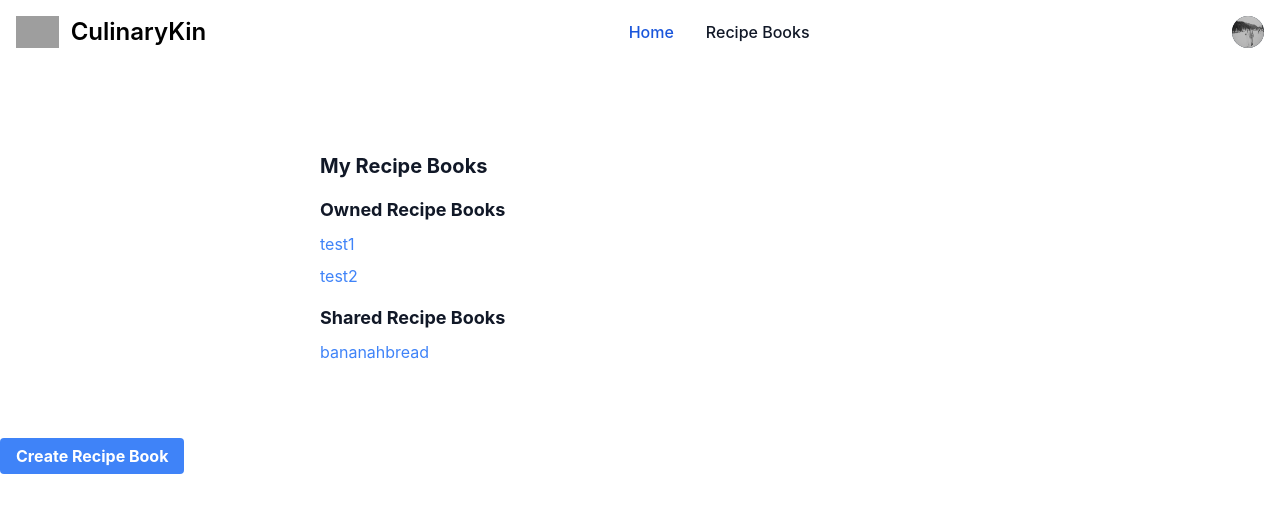
After one commit to jacksonclarke/CulinaryKin, a Django app: page /recipe/my-recipe-books/ in a window 1280 px wide. The commit adds this page. Shown: the top 513 px of the page. Run offline with Django 5.2, Linux system fonts and the light colour scheme; a user stored in the database is signed in; data comes from the database, SQL or seed files in the repository; some libraries are stand-ins or nearby versions; grey boxes are pictures that could not be loaded.

Commit message:
RecipeBooks and Recipes pages

```diff
--- a/core/templates/core/base.html
+++ b/core/templates/core/base.html
@@ -120,9 +120,9 @@
             </li>
             <li>
               <a
-                href="#"
+                href="{% url 'recipe:user_recipe_books' %}"
                 class="block py-2 px-3 text-gray-900 rounded hover:bg-gray-100 md:hover:bg-transparent md:hover:text-blue-700 md:p-0 dark:text-white md:dark:hover:text-blue-500 dark:hover:bg-gray-700 dark:hover:text-white md:dark:hover:bg-transparent dark:border-gray-700"
-                >About</a
+                >Recipe Books</a
               >
             </li>
           </ul>
--- a/recipe/models.py
+++ b/recipe/models.py
@@ -1,27 +1,17 @@
 from django.db import models
 from django.contrib.auth.models import User
-# from django.db.models.signals import post_migrate
-# from django.dispatch import receiver
-
-
-class Category(models.Model):
-    name = models.CharField(max_length=255)
 
 
 class Recipe(models.Model):
-    title = models.CharField(max_length=255)
+    name = models.CharField(max_length=255)
     ingredients = models.TextField()
     instructions = models.TextField()
     created_by = models.ForeignKey(
         User, on_delete=models.CASCADE, related_name="recipes"
     )
-    category = models.ForeignKey(
-        Category,
-        on_delete=models.SET_NULL,
-        null=True,
-        blank=True,
-        related_name="recipes",
-    )
+
+    def __str__(self):
+        return self.name
 
 
 class RecipeBook(models.Model):
@@ -34,8 +24,10 @@ class RecipeBook(models.Model):
     )
     recipes = models.ManyToManyField(Recipe, through="RecipeBookRecipe")
 
+    def __str__(self):
+        return self.name
+
 
 class RecipeBookRecipe(models.Model):
     recipe = models.ForeignKey(Recipe, on_delete=models.CASCADE)
     recipebook = models.ForeignKey(RecipeBook, on_delete=models.CASCADE)
-    added_by = models.ForeignKey(User, on_delete=models.CASCADE)
--- /dev/null
+++ b/recipe/templates/recipe/home_recipe.html
@@ -0,0 +1,4 @@
+{% extends 'core/base.html' %} {% block title %} {{ title }} {% endblock %}
+{%load static %} {%block content %}
+
+{% endblock %}
--- /dev/null
+++ b/recipe/templates/recipe/user_recipe_books.html
@@ -0,0 +1,47 @@
+{% extends 'core/base.html' %} {% block title %} {{ title }} {% endblock %}
+{% block content %}
+<section class="bg-white dark:bg-gray-900">
+  <div class="py-8 px-4 mx-auto max-w-2xl lg:py-16">
+    <h2 class="mb-4 text-xl font-bold text-gray-900 dark:text-white">
+      My Recipe Books
+    </h2>
+    <h3 class="mb-2 text-lg font-bold text-gray-900 dark:text-white">
+      Owned Recipe Books
+    </h3>
+    <ul class="mb-4 text-gray-900 dark:text-white">
+      {% for recipe_book in owned_recipe_books %}
+      <li class="mb-2">
+        <a
+          href="{% url 'recipe:recipe_book_detail' recipe_book.id %}"
+          class="text-blue-500 hover:underline"
+        >
+          {{ recipe_book.name }}
+        </a>
+      </li>
+      {% endfor %}
+    </ul>
+    <h3 class="mb-2 text-lg font-bold text-gray-900 dark:text-white">
+      Shared Recipe Books
+    </h3>
+    <ul class="mb-4 text-gray-900 dark:text-white">
+      {% for recipe_book in shared_recipe_books %}
+      <li class="mb-2">
+        <a
+          href="{% url 'recipe:recipe_book_detail' recipe_book.id %}"
+          class="text-blue-500 hover:underline"
+        >
+          {{ recipe_book.name }}
+        </a>
+      </li>
+      {% endfor %}
+    </ul>
+  </div>
+  <button>
+    <a
+      href="{% url 'recipe:create_recipe_book' %}"
+      class="bg-blue-500 hover:bg-blue-700 text-white font-bold py-2 px-4 rounded"
+    >
+      Create Recipe Book
+    </a>
+</section>
+{% endblock %}
--- a/recipe/urls.py
+++ b/recipe/urls.py
@@ -1,6 +1,33 @@
 from django.urls import path
+from . import views
 
-app_name = 'recipe'
+app_name = "recipe"
+
 urlpatterns = [
-
+    path("create/<int:recipe_book_id>/", views.create_recipe, name="create_recipe"),
+    path("my-recipe-books/", views.user_recipe_books, name="user_recipe_books"),
+    path("create-recipe-book/", views.create_recipe_book, name="create_recipe_book"),
+    path(
+        "share-recipe-book/<int:recipe_book_id>/",
+        views.share_recipe_book,
+        name="share_recipe_book",
+    ),
+    path(
+        "share-recipe-book-link/<int:recipe_book_id>/",
+        views.share_recipe_book_link,
+        name="share_recipe_book_link",
+    ),
+    path("view-recipe/<int:recipe_id>/", views.view_recipe, name="view_recipe"),
+    path(
+        "view-recipe-book/<int:recipe_book_id>/",
+        views.view_recipe_book,
+        name="view_recipe_book",
+    ),
+    path(
+        "recipe-book-detail/<int:recipe_book_id>/",
+        views.recipe_book_detail,
+        name="recipe_book_detail",
+    ),
+    path("delete-recipe/<int:recipe_id>/", views.delete_recipe, name="delete_recipe"),
+    # Add other URL patterns here
 ]
--- a/recipe/views.py
+++ b/recipe/views.py
@@ -1,3 +1,193 @@
-from django.shortcuts import render, get_object_or_404, redirect
+from django.contrib.auth.decorators import login_required
+from django.shortcuts import render, redirect, get_object_or_404
+from .forms import RecipeForm, RecipeBookForm, ShareRecipeBookForm
+from .models import RecipeBook, Recipe, RecipeBookRecipe
+from django.contrib.auth.models import User
 
-# Create your views here.
+@login_required
+def share_recipe_book_link(request, recipe_book_id):
+    recipe_book = get_object_or_404(RecipeBook, id=recipe_book_id)
+    if request.user != recipe_book.owner:
+        return redirect("recipe:user_recipe_books")
+
+    if request.method == "POST":
+        username = request.POST.get("username")
+        try:
+            user = User.objects.get(username=username)
+            recipe_book.shared_with.add(user)
+            share_link = request.build_absolute_uri(
+                f"/recipe/view-recipe-book/{recipe_book_id}/"
+            )
+            return render(
+                request,
+                "recipe/share_recipe_book_link.html",
+                {
+                    "title": "Share Recipe Book",
+                    "share_link": share_link,
+                    "recipe_book": recipe_book,
+                    "message": f"Successfully shared with {username}",
+                },
+            )
+        except User.DoesNotExist:
+            return render(
+                request,
+                "recipe/share_recipe_book_link.html",
+                {
+                    "title": "Share Recipe Book",
+                    "recipe_book": recipe_book,
+                    "error": "User does not exist",
+                },
+            )
+
+    share_link = request.build_absolute_uri(
+        f"/recipe/view-recipe-book/{recipe_book_id}/"
+    )
+    return render(
+        request,
+        "recipe/share_recipe_book_link.html",
+        {
+            "title": "Share Recipe Book",
+            "share_link": share_link,
+            "recipe_book": recipe_book,
+        },
+    )
+
+
+@login_required
+def create_recipe(request, recipe_book_id):
+    recipe_book = get_object_or_404(RecipeBook, id=recipe_book_id)
+    if (
+        request.user != recipe_book.owner
+        and request.user not in recipe_book.shared_with.all()
+    ):
+        return redirect("recipe:user_recipe_books")
+    if request.method == "POST":
+        form = RecipeForm(request.POST)
+        if form.is_valid():
+            recipe = form.save(commit=False)
+            recipe.created_by = request.user
+            recipe.save()
+            RecipeBookRecipe.objects.create(recipe=recipe, recipebook=recipe_book)
+            return redirect("recipe:recipe_book_detail", recipe_book_id=recipe_book.id)
+    else:
+        form = RecipeForm()
+    return render(
+        request,
+        "recipe/create_recipe.html",
+        {
+            "title": "Create Recipe",
+            "form": form,
+            "recipe_book": recipe_book,
+        },
+    )
+
+
+@login_required
+def user_recipe_books(request):
+    owned_recipe_books = RecipeBook.objects.filter(owner=request.user)
+    shared_recipe_books = RecipeBook.objects.filter(shared_with=request.user)
+    return render(
+        request,
+        "recipe/user_recipe_books.html",
+        {
+            "title": "My Recipe Books",
+            "owned_recipe_books": owned_recipe_books,
+            "shared_recipe_books": shared_recipe_books,
+        },
+    )
+
+
+@login_required
+def recipe_book_detail(request, recipe_book_id):
+    recipe_book = get_object_or_404(RecipeBook, id=recipe_book_id)
+    recipes = recipe_book.recipes.all()
+    return render(
+        request,
+        "recipe/recipe_book_detail.html",
+        {
+            "title": recipe_book.name,
+            "recipe_book": recipe_book,
+            "recipes": recipes,
+        },
+    )
+
+
+@login_required
+def share_recipe_book(request, recipe_book_id):
+    recipe_book = get_object_or_404(RecipeBook, id=recipe_book_id, owner=request.user)
+    if request.method == "POST":
+        form = ShareRecipeBookForm(request.POST)
+        if form.is_valid():
+            user = form.cleaned_data["user"]
+            recipe_book.shared_with.add(user)
+            return redirect("recipe:user_recipe_books")
+    else:
+        form = ShareRecipeBookForm()
+    return render(
+        request,
+        "recipe/share_recipe_book.html",
+        {
+            "title": "Share Recipe Book",
+            "form": form,
+            "recipe_book": recipe_book,
+        },
+    )
+
+
+@login_required
+def view_recipe(request, recipe_id):
+    recipe = get_object_or_404(Recipe, id=recipe_id)
+    return render(
+        request,
+        "recipe/view_recipe.html",
+        {
+            "title": recipe.name,
+            "recipe": recipe,
+            "user": request.user,
+        },
+    )
+
+
+def view_recipe_book(request, recipe_book_id):
+    recipe_book = get_object_or_404(RecipeBook, id=recipe_book_id)
+    recipes = recipe_book.recipes.all()
+    return render(
+        request,
+        "recipe/view_recipe_book.html",
+        {
+            "title": recipe_book.name,
+            "recipe_book": recipe_book,
+            "recipes": recipes,
+        },
+    )
+
+
+@login_required
+def create_recipe_book(request):
+    if request.method == "POST":
+        form = RecipeBookForm(request.POST)
+        if form.is_valid():
+            recipe_book = form.save(commit=False)
+            recipe_book.owner = request.user
+            recipe_book.save()
+            return redirect("recipe:user_recipe_books")
+    else:
+        form = RecipeBookForm()
+    return render(
+        request,
+        "recipe/create_recipe_book.html",
+        {
+            "title": "Create Recipe Book",
+            "form": form,
+        },
+    )
+
+
+@login_required
+def delete_recipe(request, recipe_id):
+    recipe = get_object_or_404(Recipe, id=recipe_id)
+    recipe_book = recipe.recipebook_set.first()
+    if request.user == recipe.created_by or request.user == recipe_book.owner:
+        recipe.delete()
+        return redirect("recipe:recipe_book_detail", recipe_book_id=recipe_book.id)
+    return redirect("recipe:view_recipe", recipe_id=recipe.id)
```
Also changed, not shown: recipe/forms.py (added, +19 -0 lines), recipe/templates/recipe/create_recipe.html (added, +79 -0 lines), recipe/templates/recipe/create_recipe_book.html (added, +20 -0 lines), recipe/templates/recipe/recipe_book_detail.html (added, +29 -0 lines), recipe/templates/recipe/share_recipe_book.html (added, +20 -0 lines), recipe/templates/recipe/share_recipe_book_link.html (added, +31 -0 lines), recipe/templates/recipe/view_recipe.html (added, +33 -0 lines), recipe/templates/recipe/view_recipe_book.html (added, +23 -0 lines), README.md, db.sqlite3, recipe/migrations/0003_rename_title_recipe_name.py (added), recipe/migrations/0004_remove_recipe_category_and_more.py (added).
